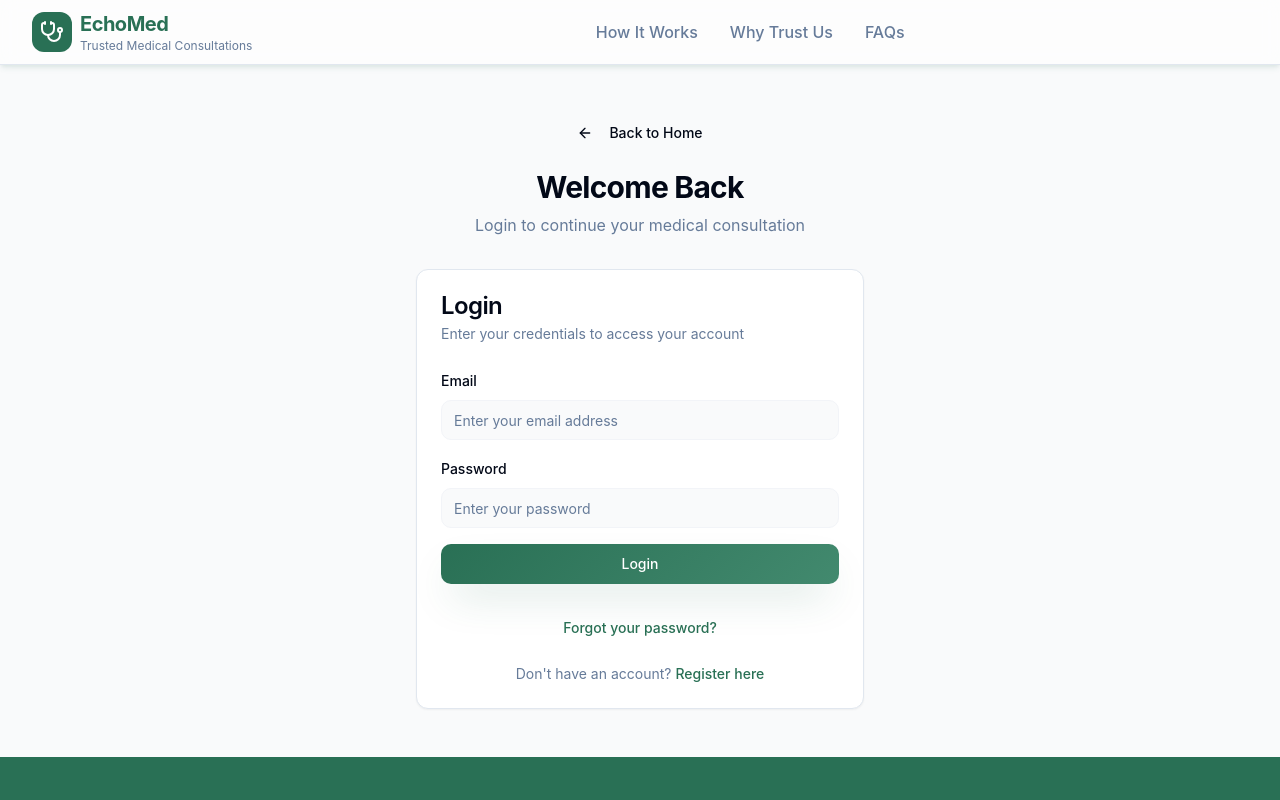
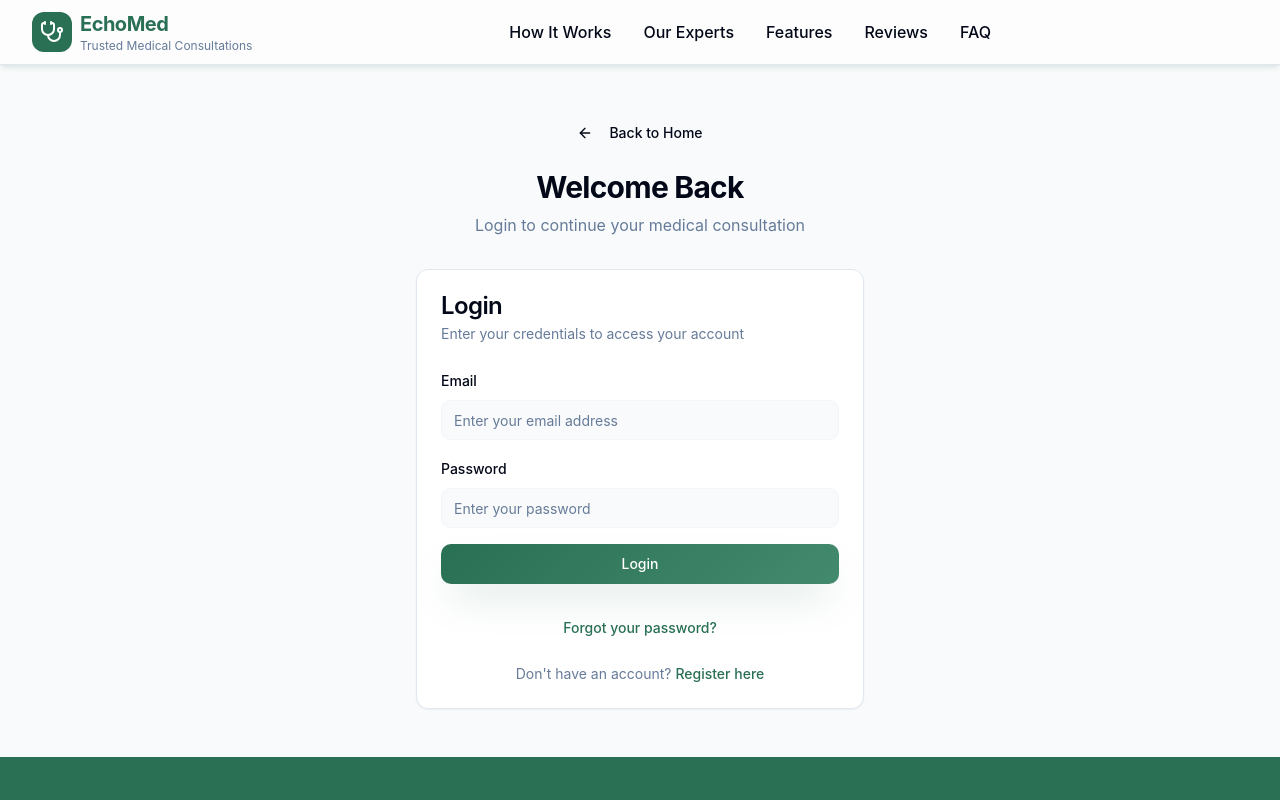
Before and after one commit to aditigandhi-5c/last-opinion, a React (Vite) app: page /login in a window 1280 px wide. Shown: the top 800 px of the page. Built offline with nearby package versions, Linux system fonts and the light colour scheme.

Commit message:
Refactor: Make navbar like DocPanel

```diff
--- a/src/components/layout/Header.tsx
+++ b/src/components/layout/Header.tsx
@@ -28,16 +28,22 @@ const Header = () => {
             </div>
           </div>
 
-          {/* Desktop Navigation */}
-          <nav className="hidden md:flex items-center space-x-8">
-            <a href="#how-it-works" className="text-base font-medium text-muted-foreground hover:text-primary transition-smooth">
+          {/* Desktop Navigation - Centered */}
+          <nav className="hidden md:flex items-center space-x-8 flex-1 justify-center">
+            <a href="#how-it-works" className="text-base font-medium text-foreground hover:text-primary transition-smooth">
               How It Works
             </a>
-            <a href="#why-trust-us" className="text-base font-medium text-muted-foreground hover:text-primary transition-smooth">
-              Why Trust Us
+            <a href="#our-experts" className="text-base font-medium text-foreground hover:text-primary transition-smooth">
+              Our Experts
             </a>
-            <a href="#faqs" className="text-base font-medium text-muted-foreground hover:text-primary transition-smooth">
-              FAQs
+            <a href="#features" className="text-base font-medium text-foreground hover:text-primary transition-smooth">
+              Features
+            </a>
+            <a href="#reviews" className="text-base font-medium text-foreground hover:text-primary transition-smooth">
+              Reviews
+            </a>
+            <a href="#faqs" className="text-base font-medium text-foreground hover:text-primary transition-smooth">
+              FAQ
             </a>
           </nav>
 
```
